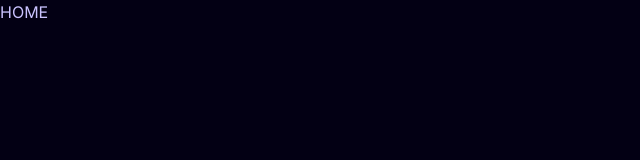
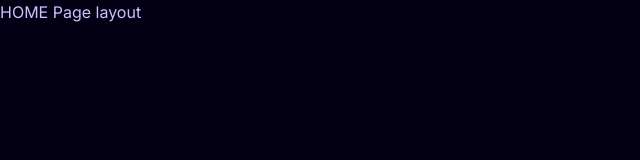
Before and after one commit to MahendraBishnoi29/project-flow-saas, a Next.js app: page / in a window 1280 px wide. Shown: the top 160 px of the page, without its empty margins (0-640 px from the left). Built offline with nearby package versions, Linux system fonts and the light colour scheme.

Commit message:
dir updates

```diff
--- /dev/null
+++ b/src/app/(site)/layout.tsx
@@ -0,0 +1,9 @@
+import { FC } from "react";
+
+type layoutProps = {};
+
+const layout: FC<layoutProps> = ({}) => {
+  return <div>HOME Page layout</div>;
+};
+
+export default layout;
--- /dev/null
+++ b/src/app/(site)/page.tsx
@@ -0,0 +1,9 @@
+import { FC } from "react";
+
+type pageProps = {};
+
+const page: FC<pageProps> = ({}) => {
+  return <div>page</div>;
+};
+
+export default page;
--- a/src/app/page.tsx
+++ /dev/null
@@ -1,3 +0,0 @@
-export default function Home() {
-  return <main>HOME</main>;
-}
```
Also changed, not shown: tailwind.config.ts (+9 -9 lines).
